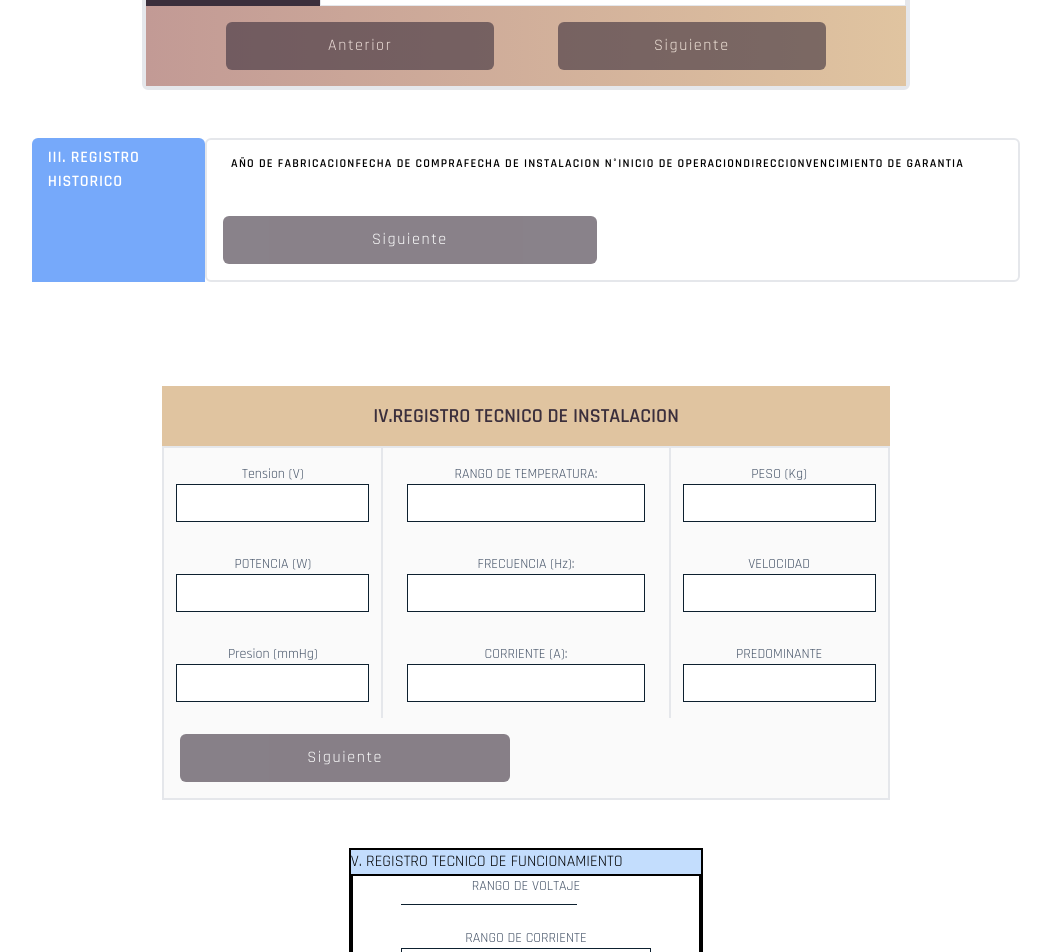
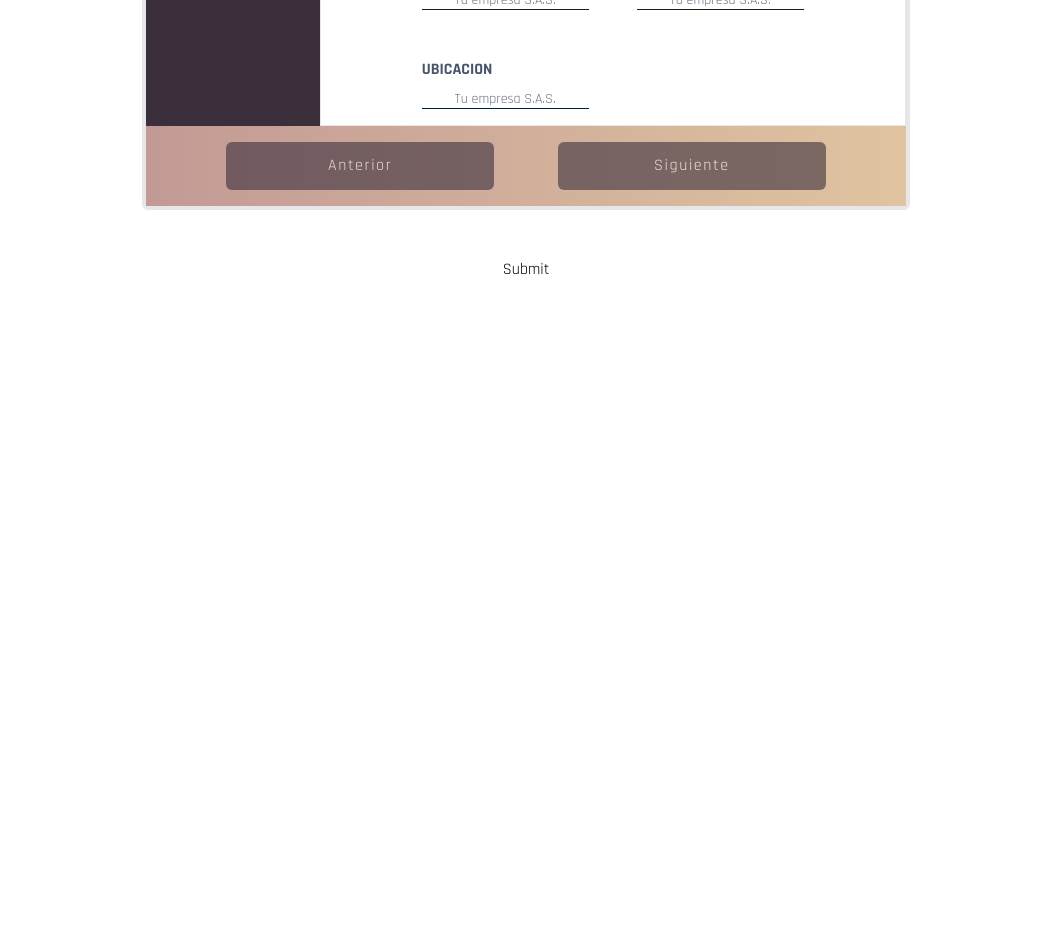
Before and after one commit to ccastri/yc.io, a Next.js app: page /documentos/hdv in a window 1280 px wide. Shown: the part 1500-2452 px from the top of the page, without its empty margins (114-1165 px from the left). After the commit the page ends 2116 px from the top, so only its background shows below. Built offline with nearby package versions, Linux system fonts and the light colour scheme.

Commit message:
Last test before gym

```diff
--- a/src/app/_components/HdvI.tsx
+++ b/src/app/_components/HdvI.tsx
@@ -22,15 +22,15 @@ type stepOne = {
     handleClick:(index:number)=>void
 }
 
-const HdvI:React.FC<stepOne> = ({onChange, errors}) => {
+const HdvI:React.FC<stepOne> = ({onChange, register, errors}) => {
   // Define the form fields configuration
   const formFields: FormFieldConfig[] = [
-    { label: 'DEPARTAMENTO', name: 'departamento', type: 'text' },
-    { label: 'MUNICIPIO', name: 'municipio', type: 'text' },
-    { label: 'ENTIDAD', name: 'entidad', type: 'text' },
-    { label: 'CORREO', name: 'correo', type: 'text' },
-    { label: 'DIRECCION', name: 'direccion', type: 'text' },
-    { label: 'TELEFONO', name: 'telefono', type: 'text' },
+    { label: 'DEPARTAMENTO', name: 'departamento', type: 'text', validation:'Este campo es obligatorio'  },
+    { label: 'MUNICIPIO', name: 'municipio', type: 'text', validation:'Este campo es obligatorio'  },
+    { label: 'ENTIDAD', name: 'entidad', type: 'text', validation:'Este campo es obligatorio'  },
+    { label: 'CORREO', name: 'correo', type: 'text', validation:'Este campo es obligatorio'  },
+    { label: 'DIRECCION', name: 'direccion', type: 'text', validation:'Este campo es obligatorio'  },
+    { label: 'TELEFONO', name: 'telefono', type: 'text', validation:'Este campo es obligatorio'  },
   ];
 
   const [selectedFiles, setSelectedFiles] = useState<File[]>([]);
@@ -54,15 +54,17 @@ const HdvI:React.FC<stepOne> = ({onChange, errors}) => {
       <form action='' className='grid grid-cols-10 w-full border-2 rounded-md h-auto'>
         <div className='flex flex-col col-span-5 space-y-8 py-4 px-6 '>
           {formFields.map((field) => (
-            <label key={field.name} className='font-semibold tracking-widest h-7 text-center text-xs'>
+            <label key={field.name} className='font-semibold tracking-widest h-12 text-center text-xs pb-4'>
               {field.label}
               <input
                 type={field.type}
-                name={field.name}
+ {...register(`${field.name}`, {
+                required: `${field.validation}`,
+              })}
                 onChange={()=>{}}
                 className='mb-3 focus:outline-none focus:border-b-blue-500 w-full h-7 border-b'
               />
-              {errors[field.name] && <span className="text-red-500 font-semibold text-center text-sm w-36">{errors[field.name]?.message}</span>}
+              {errors[field.name] && <span className="text-red-500 pb-4 font-semibold text-center text-sm w-36">{errors[field.name]?.message}</span>}
             </label>
           ))}
         </div>
--- a/src/app/_components/HdvII.tsx
+++ b/src/app/_components/HdvII.tsx
@@ -10,6 +10,7 @@ export type stepSecondToLast = {
   onChange:(e: ChangeEvent<HTMLInputElement> | ChangeEvent<HTMLSelectElement>)=>void;
   onSubmit: ()=>void;
   register: UseFormRegister<any> // Use your actual form data type here
+  // register: UseFormRegister<any> // Use your actual form data type here
   errors: any
   validation: string | string[]
     handleClick:(index:number)=>void
@@ -49,7 +50,7 @@ const HdvII:React.FC<stepSecondToLast> = ({onChange, register, errors, validatio
               className={`focus:border-blue-500 bottom-0 font-normal h-full focus:outline-none text-center text-sm pt-2 w-full  text-slate-500 mx-auto border-b border-[#0D202F]`}
               // name={`${field.name}`}
               {...register(`${field.name}`, {
-                required: `${validation}`,
+                required: `${field.validation}`,
               })}
               onChange={() => {}}
             />
--- a/src/app/documentos/hdv/page.tsx
+++ b/src/app/documentos/hdv/page.tsx
@@ -401,9 +401,9 @@ import {useFormCurrentStep } from '../../context/useFormStepContext'
 const hdvElementList = [
 {name:'Ubicacion Geografica', component:HdvI},
 {name:'Informacion general', component:HdvII},
-{name:'Registro historico', component:HdvIII},
-{name:'Registro tecnico de instalacion', component:HdvIV},
-{name:'Registro tecnico de funcionamiento', component:HdvV},
+// {name:'Registro historico', component:HdvIII},
+// {name:'Registro tecnico de instalacion', component:HdvIV},
+// {name:'Registro tecnico de funcionamiento', component:HdvV},
 // {name:'Clasificacion biomedica', component:HdvVI},
 // {name:'Clasificacion segun nivel de riesgo', component:HdvVII},
 // {name:'Periodicidad de mantenimiento', component:HdvVIII},
```
